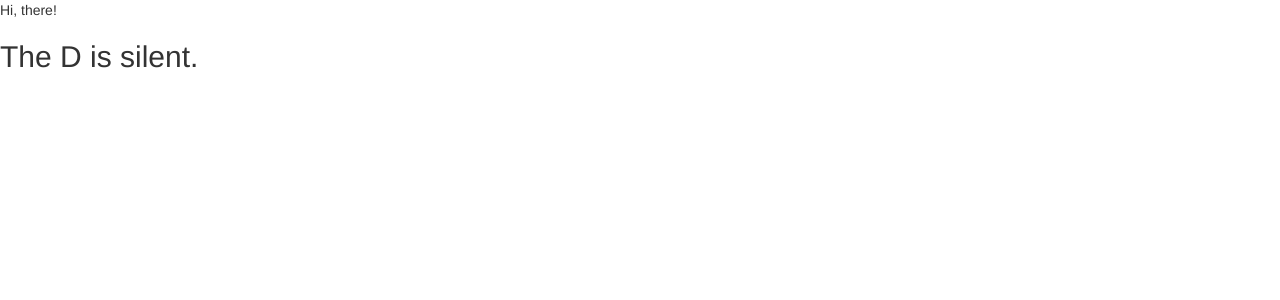
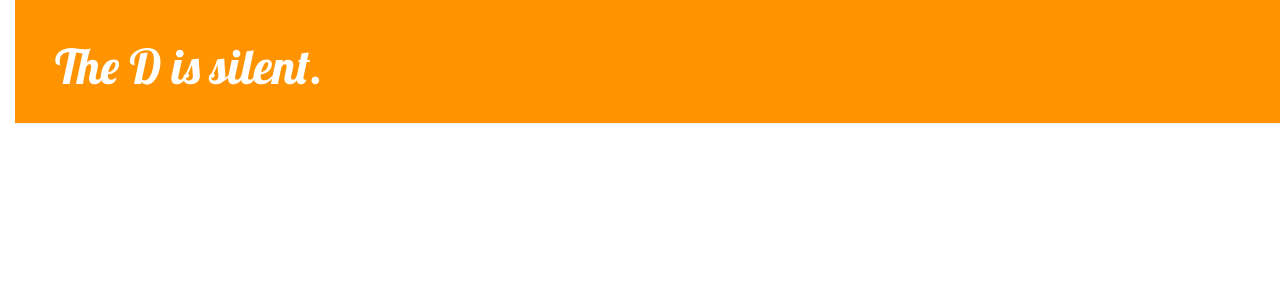
Before and after one commit to Illeto/django, a Django app: page / in a window 1280 px wide. Shown: the top 300 px of the page. Run offline with Django 3.2, Linux system fonts and the light colour scheme; data that the repository does not hold is empty; some libraries are stand-ins or nearby versions.

Commit message:
Much improved CSS

```diff
--- /dev/null
+++ b/blog/static/css/blog.css
@@ -0,0 +1,56 @@
+h1 a {
+  color: #FCA205;
+  font-family: 'Lobster';
+}
+
+body {
+  padding-left: 15px;
+}
+
+.page-header {
+    background-color: #ff9400;
+    margin-top: 0;
+    padding: 20px 20px 20px 40px;
+}
+
+.page-header h1, .page-header h1 a, .page-header h1 a:visited, .page-header h1 a:active {
+    color: #ffffff;
+    font-size: 36pt;
+    text-decoration: none;
+}
+
+.content {
+    margin-left: 40px;
+}
+
+h1, h2, h3, h4 {
+    font-family: 'Lobster', cursive;
+}
+
+.date {
+    float: right;
+    color: #828282;
+}
+
+.save {
+    float: right;
+}
+
+.post-form textarea, .post-form input {
+    width: 100%;
+}
+
+.top-menu, .top-menu:hover, .top-menu:visited {
+    color: #ffffff;
+    float: right;
+    font-size: 26pt;
+    margin-right: 20px;
+}
+
+.post {
+    margin-bottom: 70px;
+}
+
+.post h1 a, .post h1 a:visited {
+    color: #000000;
+}
--- a/blog/templates/blog/post_list.html
+++ b/blog/templates/blog/post_list.html
@@ -1,29 +1,37 @@
+{% load staticfiles %}
+
 <html>
   <head>
+    <title> Django Blog </title>
     <link rel="stylesheet" href="//maxcdn.bootstrapcdn.com/bootstrap/3.2.0/css/bootstrap.min.css">
     <link rel="stylesheet" href="//maxcdn.bootstrapcdn.com/bootstrap/3.2.0/css/bootstrap-theme.min.css">
-    <title> Blog </title>
+    <link href="http://fonts.googleapis.com/css?family=Lobster&subset=latin,latin-ext" rel="stylesheet" type="text/css">
+    <link rel="stylesheet" href="{% static 'css/blog.css' %}">
+
   </head>
 
   <body>
-    <div>
-      <p> Hi, there! </p>
-    </div>
 
-    <div>
-    <h2>
+      <div class="page-header">
+        <h1>
             <p> The D is silent. </p>
         </h2>
       </div>
 
 
+      <div class="content container">
+          <div class="row">
+              <div class="col-md-8">
                   {% for post in posts %}
-          <div>
+                    <div class ="post">
                         <p>published: {{ post.published_date }} </p>
                         <h1><a href="">{{ post.title }}</a></h1>
                         <p>{{ post.text|linebreaks }}</p>
                     </div>
                   {% endfor %}
+              </div>
+          </div>
+      </div>
 
   </body>
 </html>
```
Lines whose indentation alone changed are shown as unchanged.
